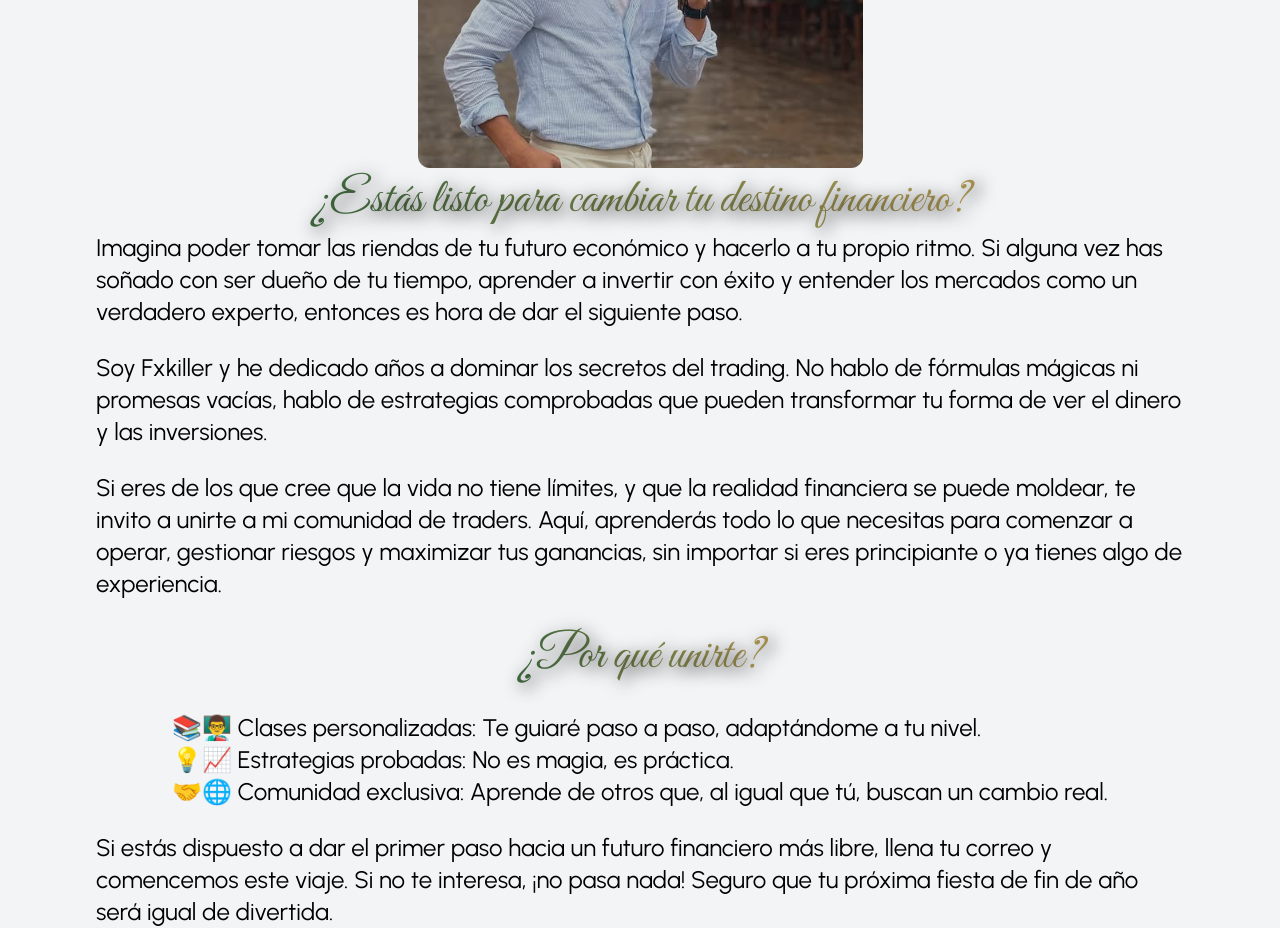
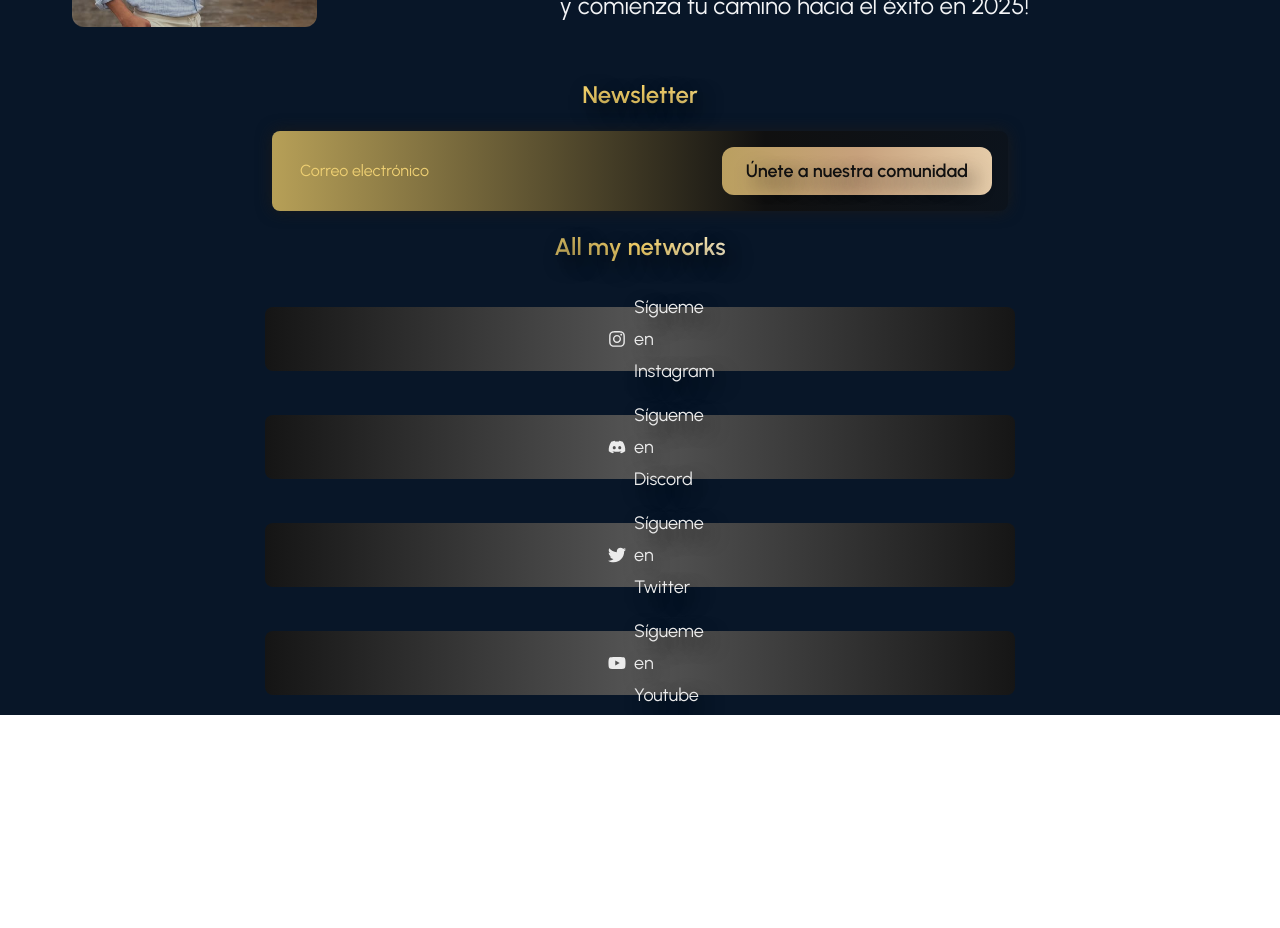
Before and after one commit to fxkiller-wed/fxkiller, a React (Vite) app: page /contact in a window 1280 px wide. Shown: the part 340-1268 px from the top of the page. After the commit the page ends 1055 px from the top, so only its background shows below. Built offline with nearby package versions, Linux system fonts and the light colour scheme; no server answers; a web font is replaced by a local one.

Commit message:
ajustes en contactos

```diff
--- a/src/components/FAQs-Contacts.tsx
+++ b/src/components/FAQs-Contacts.tsx
@@ -15,7 +15,7 @@ const FAQsContacts = () => {
   const handleSubmit = async (e: React.FormEvent) => {
     e.preventDefault();
 
-    if (!firstName || !lastName || !email || !message) {
+    if (!firstName || !email || !message) {
       setFormMessage("Por favor, completa todos los campos.");
       return;
     }
@@ -40,6 +40,11 @@ const FAQsContacts = () => {
         setEmail("");
         setMessage("");
         setIsSubscribed(true);
+
+        setTimeout(() => {
+          setFormMessage("");
+          setIsSubscribed(false);
+        }, 3000);
       } else {
         setFormMessage(`Hubo un error: ${response.message}`);
       }
@@ -71,10 +76,9 @@ const FAQsContacts = () => {
               initial={{ opacity: 0, y: 20 }}
               animate={{ opacity: 1, y: 0 }}
               transition={{ duration: 0.8 }}
-              className="mt-5 p-4 h-[200px] bg-green-100 border border-green-400 text-green-700 rounded-xl flex items-center justify-center"
+              className="relative p-3 sm:p-4 bg-blue1 rounded-xl flex justify-center shadow-lg shadow-gray-600"
             >
-              <span className="mr-2 text-2xl">🎉</span>
-              <span className="font-semibold">{formMessage}</span>
+              <span className="text-sm sm:text-lg font-semibold font-urbanist contact-home-highlight text-center">{formMessage}</span>
             </motion.div>
           </div>
         ) : (
--- a/src/components/Home-Trustpilot.tsx
+++ b/src/components/Home-Trustpilot.tsx
@@ -8,7 +8,7 @@ const HomeTrustpilot = () => {
       whileInView={{ opacity: 1, scale: 1, y: 0 }}
       viewport={{ once: true, amount: 0.3 }}
       transition={{ duration: 1, ease: "easeOut" }}
-      className="w-[600px] flex flex-col justify-center items-center py bg-blue1 rounded-2xl shadow-lg py-5 mb-5"
+      className="w-[600px] flex flex-col justify-center items-center py bg-blue1 rounded-2xl shadow-lg py-5 mb-5 border-2 border-beige1"
     >
       <div></div>
       <img
--- a/src/components/InfoContact.tsx
+++ b/src/components/InfoContact.tsx
@@ -1,60 +1,136 @@
+import { useState } from "react";
+import { motion } from "framer-motion";
+import { Link } from "react-router-dom";
 import Photo from "@/assets/img/about-me-photo.png";
+import IconContact from "@/assets/img/icon-contact.png";
+import { subscribe } from "@/services/subscription";
+import { FaDiscord, FaTwitter, FaYoutube, FaInstagram } from "react-icons/fa";
+
 const InfoContact = () => {
+  // Estados para gestionar la suscripción y los datos del formulario
+  const [email, setEmail] = useState<string>("");
+  const [message, setMessage] = useState<string>("");
+  const [isSubmitting, setIsSubmitting] = useState<boolean>(false);
+  const [isSubscribed, setIsSubscribed] = useState<boolean>(false);
+
+  // Maneja el envío del formulario
+  const handleSubmit = async (e: React.FormEvent) => {
+    e.preventDefault();
+
+    if (!email) {
+      setMessage("Por favor, ingresa tu correo.");
+      return;
+    }
+
+    setIsSubmitting(true);
+
+    try {
+      const response = await subscribe(email);
+
+      if (response.success) {
+        setMessage("¡Gracias por suscribirte! Revisa tu correo para confirmar tu suscripción.");
+        setEmail("");
+        setIsSubscribed(true);
+      } else {
+        setMessage(`Hubo un error: ${response.message}`);
+      }
+    } catch (error) {
+      setMessage("Hubo un problema al enviar tu suscripción.");
+    } finally {
+      setIsSubmitting(false);
+    }
+  };
+
+  // Información de las redes sociales
+  const Networks = [
+    { icon: <FaInstagram />, name: "Instagram", url: "" },
+    { icon: <FaDiscord />, name: "Discord", url: "" },
+    { icon: <FaTwitter />, name: "Twitter", url: "" },
+    { icon: <FaYoutube />, name: "Youtube", url: "" },
+  ];
+
   return (
-    <>
-      <div className="flex flex-col justify-center items-center">
-        <div className="mx-8">
-          <img className="rounded-xl" src={Photo} alt="Imagen Presentacion" />
+    <div className="info-contact-container w-[1200px] mt-5">
+      <div className="flex justify-between items-center">
+        <div className="w-20">
+          <img src={IconContact} alt="Icono Contacto" />
         </div>
+        <div className="w-32 h-12 flex justify-center items-center contact-btn-form-home rounded-xl">
+          <Link to="/home" className="font-urbanist font-semibold text-gray-100">
+            Ver Website
+          </Link>
+        </div>
+      </div>
 
-        <div className="font-greatVibes title-home-section text-5xl px-2 py-2">
-          ¿Estás listo para cambiar tu destino financiero?
+      <div className="flex">
+        <div className="m-8">
+          <img className="rounded-xl w-[600px]" src={Photo} alt="Imagen Presentacion" />
         </div>
-
-        <div className="flex flex-col justify-center items-center gap-6 mx-24 font-urbanist text-2xl">
-          <div>
-            Imagina poder tomar las riendas de tu futuro económico y hacerlo a
-            tu propio ritmo. Si alguna vez has soñado con ser dueño de tu
-            tiempo, aprender a invertir con éxito y entender los mercados como
-            un verdadero experto, entonces es hora de dar el siguiente paso.
+        <div className="flex flex-col justify-center items-center gap-6 font-urbanist text-2xl">
+          <div className="font-urbanist font-semibold contact-home-highlight text-5xl pt-2 text-center">
+            ¿Estás listo para cambiar tu destino financiero?
           </div>
-
-          <div>
-            Soy Fxkiller y he dedicado años a dominar los secretos del trading.
-            No hablo de fórmulas mágicas ni promesas vacías, hablo de
-            estrategias comprobadas que pueden transformar tu forma de ver el
-            dinero y las inversiones.
-          </div>
-          <div>
-            Si eres de los que cree que la vida no tiene límites, y que la
-            realidad financiera se puede moldear, te invito a unirte a mi
-            comunidad de traders. Aquí, aprenderás todo lo que necesitas para
-            comenzar a operar, gestionar riesgos y maximizar tus ganancias, sin
-            importar si eres principiante o ya tienes algo de experiencia.
-          </div>
-          <div className="font-greatVibes title-home-section text-5xl py-2 px-2">
-            ¿Por qué unirte?
-          </div>
-          <div className="flex flex-col justify-start">
-            <div>
-              📚👨‍🏫 Clases personalizadas: Te guiaré paso a paso, adaptándome a
-              tu nivel.
-            </div>
-            <div> 💡📈 Estrategias probadas: No es magia, es práctica.</div>
-            <div>
-            🤝🌐 Comunidad exclusiva: Aprende de otros que, al igual que tú, buscan
-              un cambio real.
-            </div>
-          </div>
-          <div>
-            Si estás dispuesto a dar el primer paso hacia un futuro financiero
-            más libre, llena tu correo y comencemos este viaje. Si no te
-            interesa, ¡no pasa nada! Seguro que tu próxima fiesta de fin de año
-            será igual de divertida.
+          <div className="text-center text-gray-100">
+            Únete a FX Killers y lleva tu trading y crecimiento personal al siguiente nivel con mentorías exclusivas, recursos gratuitos y una comunidad vibrante. ¡Suscríbete ahora y comienza tu camino hacia el éxito en 2025!
           </div>
         </div>
       </div>
-    </>
+
+      <div className="w-full max-w-3xl mx-auto px-2 sm:px-4 flex flex-col justify-center">
+        <div className="contact-home-highlight text-2xl font-urbanist text-center py-5 font-semibold">
+          Newsletter
+        </div>
+        {isSubscribed ? (
+          <motion.div
+            initial={{ opacity: 0, y: 20 }}
+            animate={{ opacity: 1, y: 0 }}
+            transition={{ duration: 0.8 }}
+            className="relative p-3 sm:p-4 bg-blue1 rounded-xl flex justify-center items-center"
+          >
+            <span className="text-sm sm:text-lg font-semibold font-urbanist contact-home-highlight text-center">{message}</span>
+          </motion.div>
+        ) : (
+          <motion.form
+            onSubmit={handleSubmit}
+            className="relative flex gap-2 sm:gap-3 justify-center btn-why-chosee p-3 sm:p-4 rounded-2xl"
+            initial={{ opacity: 0, y: 50 }}
+            animate={{ opacity: 1, y: 0 }}
+            transition={{ duration: 0.8, delay: 0.7 }}
+          >
+            <input
+              type="email"
+              placeholder="Correo electrónico"
+              value={email}
+              onChange={(e) => setEmail(e.target.value)}
+              required
+              className="p-2 sm:p-3 w-full font-urbanist rounded-xl text-gray-100 bg-transparent focus:outline-none focus:ring-2 focus:ring-beige1 focus:border-transparent placeholder-beige2 transition duration-300 relative z-10 text-sm sm:text-base"
+            />
+            <button
+              type="submit"
+              disabled={isSubmitting}
+              className="contact-btn-form-home whitespace-nowrap px-4 sm:px-6 py-2 sm:py-3 rounded-xl transition duration-300 bg-yellow1 hover:shadow-md hover:shadow-gray-950 hover:scale-105 disabled:opacity-50 disabled:cursor-not-allowed text-xs font-urbanist font-semibold text-blue1"
+            >
+              {isSubmitting ? 'Suscribiendo...' : 'Únete a nuestra comunidad'}
+            </button>
+          </motion.form>
+        )}
+
+        <div className="flex flex-col justify-center items-center gap-6 font-urbanist text-2xl">
+          <div className="contact-home-highlight text-2xl font-urbanist text-center py-5 font-semibold">
+            All my networks
+          </div>
+         {Networks.map((network, index) => (
+          <div key={index} className="w-[750px] h-16 btn-bg-black flex justify-center items-center cursor-pointer mb-5">
+              <div  className="flex justify-start items-center w-16 h-16 rounded-full mx-2">
+                <div className="tetx-gray-50">{network.icon}</div>
+                <div className="ml-2">Sígueme en {network.name}</div>
+              </div>
+          </div>
+         ))}
+        </div>
+      </div>
+    </div>
   );
 };
+
 export default InfoContact;
--- a/src/pages/Contact.tsx
+++ b/src/pages/Contact.tsx
@@ -3,7 +3,7 @@ import InfoContact from "@/components/InfoContact";
 const Contact = () => {
    return(
       <>
-        <div className="min-w-full bg-gray-100 flex flex-col justify-center pt-20 items-center min-h-screen">
+        <div className="mx-w-full bg-blue1 flex flex-col justify-center items-center min-h-screen">
          <InfoContact/>
         </div>
       </>
```
Also changed, not shown: src/components/FAQs-Accordions.tsx (+17 -11 lines), src/components/HeaderMobile.tsx (+8 -8 lines), src/index.css (+2 -8 lines), src/assets/img/icon-contact.png (added).
